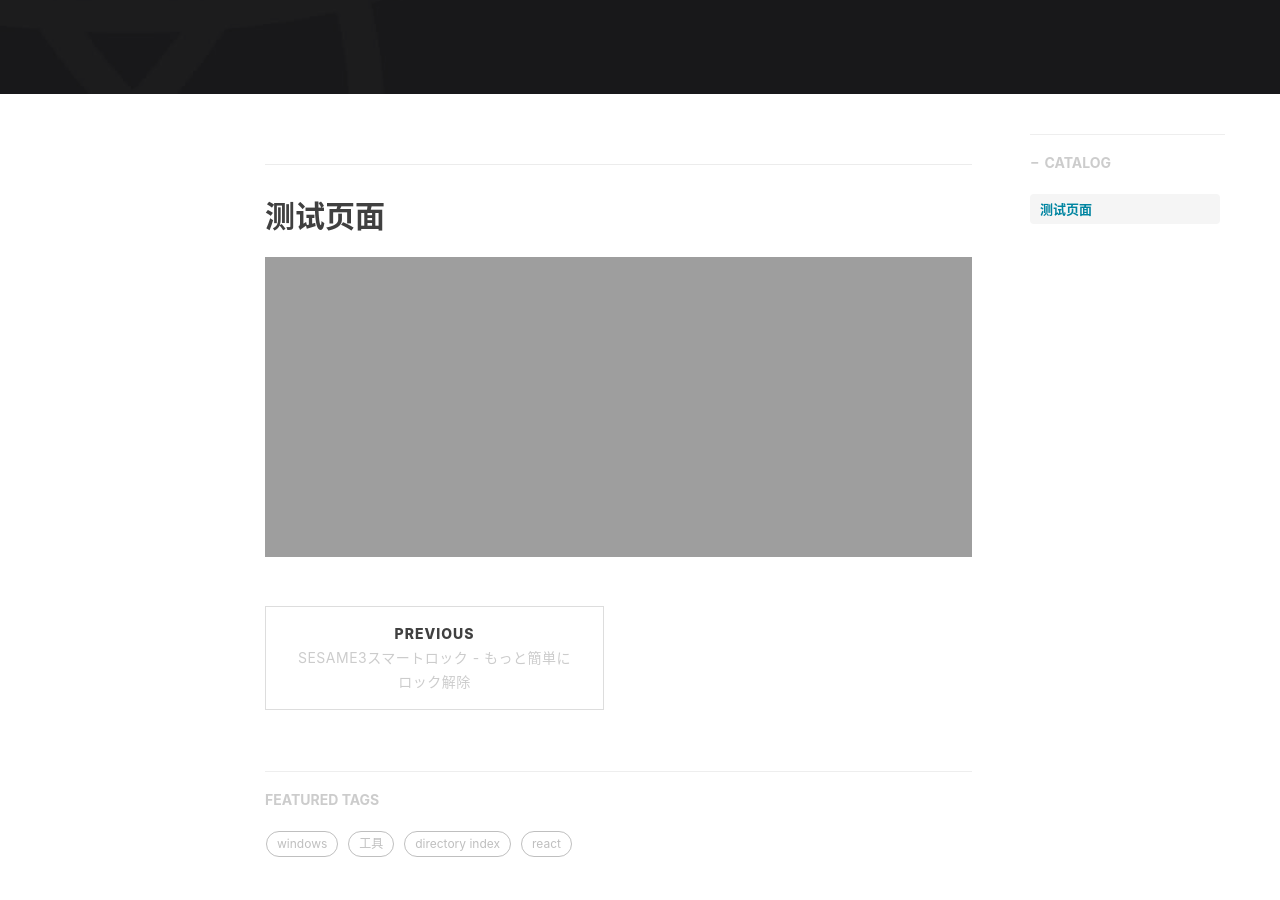
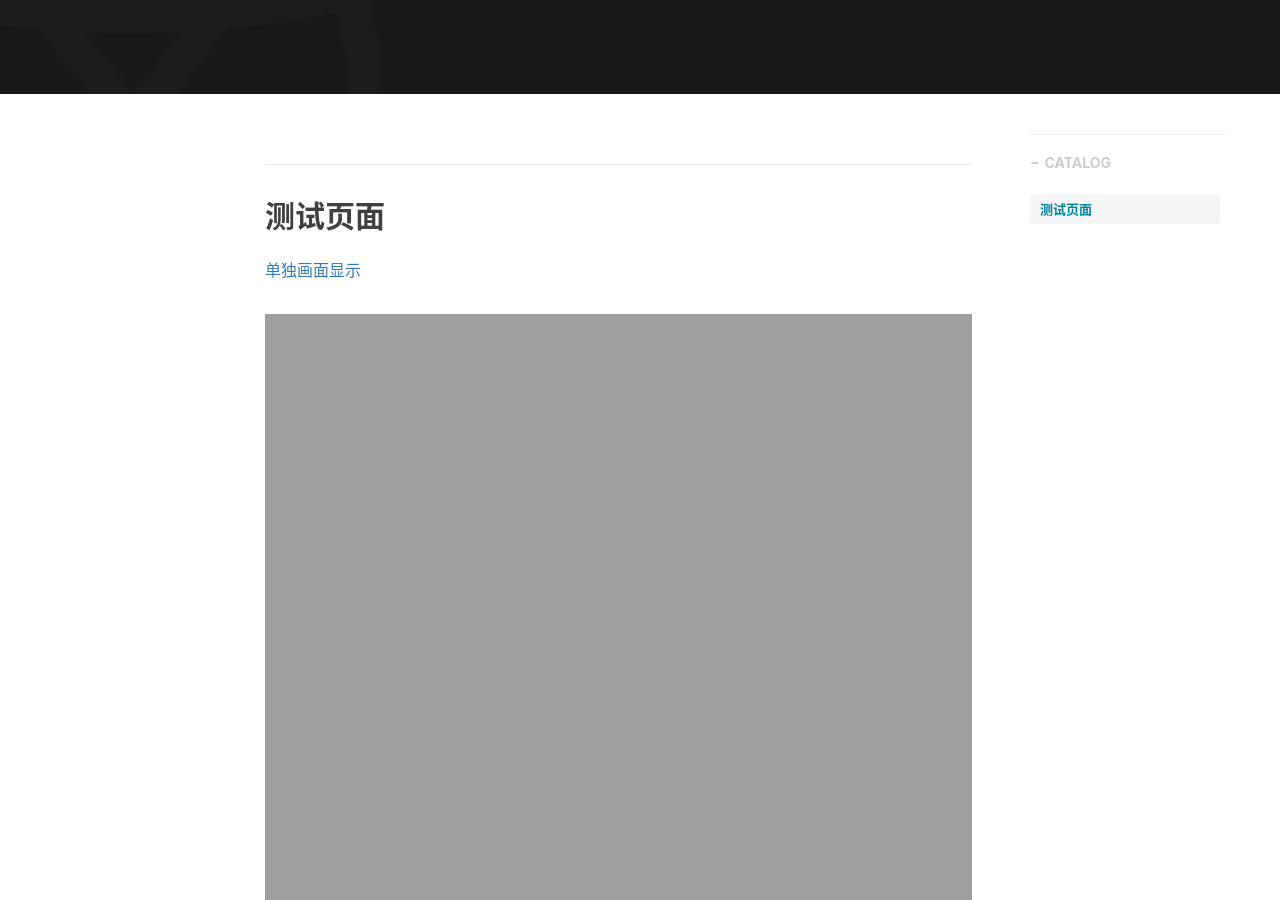
Before and after one commit to yougikou/yougikou.github.io, a Jekyll site: the page built from _posts/2023-05-20-OPAppTest.md, in a window 1280 px wide and 900 px high, scrolled down 489 px. Built offline with Jekyll 4.4.1, drawn with Linux system fonts in a browser that asks for light colours; nearby versions of some CDN libraries; comment, search, counter and statistics services are not loaded.

Commit message:
Update 2023-05-20-OPAppTest.md

```diff
--- a/_posts/2023-05-20-OPAppTest.md
+++ b/_posts/2023-05-20-OPAppTest.md
@@ -15,8 +15,8 @@ tags:
 
 ## 测试页面
 
+[单独画面显示](https://yougikou.github.io/onepageapps/ariang.html){:target="_blank"}
 <iframe
   src="https://yougikou.github.io/onepageapps/ariang.html"
-  width="100%" height="300"
-  style="border:none;"
+  style="border:none;width:100%; height:800px;"
 ></iframe>
```
